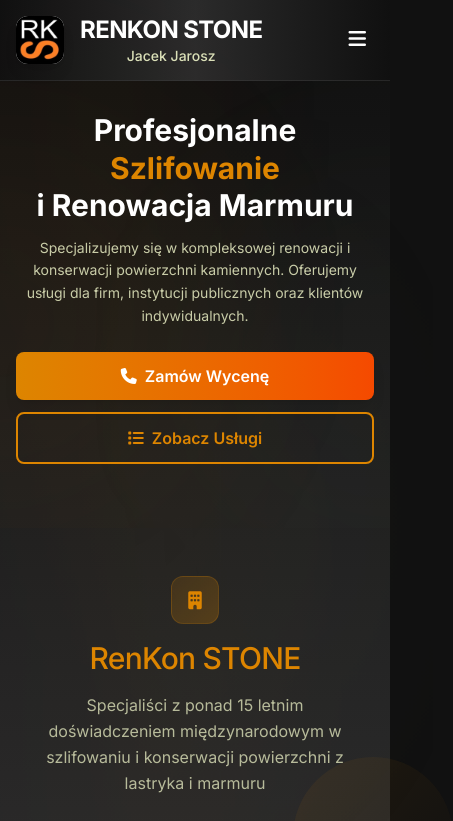
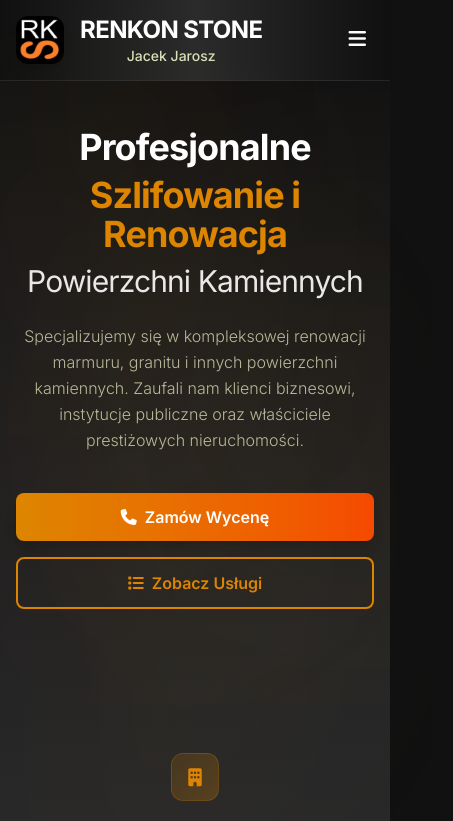
Before and after one commit to wiktorj137/renkonstone, a React (Vite) app in the folder renkonstone/: page / in a window 390 px wide. Shown: the top 821 px of the page, 453 px wide, since content can reach past the window. Built offline with nearby package versions, Linux system fonts and the light colour scheme; the HTML template or start-up script is replaced by a standard one.

Commit message:
mobile width fix

```diff
--- a/renkonstone/src/App.tsx
+++ b/renkonstone/src/App.tsx
@@ -24,7 +24,7 @@
   }, [y]);
 
   return (
-    <div className="min-h-screen relative">
+    <div className="min-h-screen relative overflow-x-hidden">
       {/* Scroll Progress Bar */}
       <div className="scroll-progress fixed top-0 left-0 h-1 bg-renkon-orange z-50 transition-all duration-150" />
 
--- a/renkonstone/src/components/layout/Header.tsx
+++ b/renkonstone/src/components/layout/Header.tsx
@@ -18,6 +18,31 @@
     window.addEventListener('scroll', handleScroll);
     return () => window.removeEventListener('scroll', handleScroll);
   }, []);
+
+  // Close mobile menu when clicking outside
+  useEffect(() => {
+    if (!isOpen) return;
+
+    const handleClickOutside = (event: MouseEvent) => {
+      const target = event.target as HTMLElement;
+      const nav = document.querySelector('nav');
+
+      // Check if click is outside the navigation
+      if (nav && !nav.contains(target)) {
+        closeMenu();
+      }
+    };
+
+    // Add a small delay to prevent immediate closing
+    const timeoutId = setTimeout(() => {
+      document.addEventListener('click', handleClickOutside);
+    }, 100);
+
+    return () => {
+      clearTimeout(timeoutId);
+      document.removeEventListener('click', handleClickOutside);
+    };
+  }, [isOpen, closeMenu]);
 
   const handleNavClick = (id: string, serviceId?: number) => {
     scrollToSection(`#${id}`);
@@ -64,11 +89,11 @@
               onClick={() => handleNavClick('home')}
               className="flex items-center space-x-4 group"
             >
-              <div className="w-12 h-12 bg-white rounded-xl flex items-center justify-center shadow-lg overflow-hidden group-hover:scale-105 transition-transform">
+              <div className="w-12 h-12 rounded-xl flex items-center justify-center shadow-lg overflow-hidden group-hover:scale-105 transition-transform">
                 <img
                   src="/renkon-logo.jpg"
                   alt="RENKON STONE Logo"
-                  className="w-full h-full object-cover"
+                  className="w-full h-full object-cover rounded-xl"
                   onError={(e) => {
                     (e.target as HTMLImageElement).style.display = 'none';
                   }}
--- a/renkonstone/src/sections/HeroSection.tsx
+++ b/renkonstone/src/sections/HeroSection.tsx
@@ -6,33 +6,31 @@
   return (
     <section
       id="home"
-      className="pt-28 md:pt-32 pb-16 md:pb-20 relative overflow-hidden bg-transparent"
+      className="pt-32 md:pt-40 pb-24 md:pb-32 relative overflow-hidden bg-transparent"
     >
-      {/* Animated glow effect */}
+      {/* Subtle gradient backdrop */}
       <div className="absolute inset-0 overflow-hidden pointer-events-none">
-        <div className="absolute top-1/4 -left-48 w-96 h-96 bg-renkon-orange/10 rounded-full blur-[120px] animate-pulse" />
-        <div className="absolute top-1/3 -right-48 w-96 h-96 bg-renkon-beige/5 rounded-full blur-[120px] animate-pulse" style={{ animationDelay: '2s' }} />
+        <div className="absolute top-1/4 left-1/4 w-[500px] h-[500px] bg-renkon-orange/5 rounded-full blur-[150px]" />
+        <div className="absolute bottom-1/4 right-1/4 w-[500px] h-[500px] bg-renkon-beige/3 rounded-full blur-[150px]" />
       </div>
 
       <div className="max-w-7xl mx-auto px-4 sm:px-6 lg:px-8 w-full relative z-10">
-        <div className="max-w-4xl mx-auto text-center animate-fade-in">
+        <div className="max-w-4xl mx-auto text-center">
           {/* Main Heading */}
-          <h1 className="text-3xl sm:text-4xl md:text-5xl font-bold text-white mb-3 sm:mb-4 leading-tight">
-            Profesjonalne
-            <br />
-            <span className="text-renkon-orange">Szlifowanie</span>
-            <br />i Renowacja Marmuru
+          <h1 className="text-4xl sm:text-5xl md:text-6xl lg:text-7xl font-bold text-white mb-6 md:mb-8 leading-[1.1] tracking-tight animate-fade-in">
+            Profesjonalne<br />
+            <span className="text-renkon-orange inline-block mt-2">Szlifowanie i Renowacja</span><br />
+            <span className="text-white/90 text-3xl sm:text-4xl md:text-5xl lg:text-6xl font-normal mt-2 inline-block">Powierzchni Kamiennych</span>
           </h1>
 
           {/* Business Subtitle */}
-          <p className="text-sm sm:text-base md:text-lg text-renkon-beige/90 mb-6 leading-relaxed max-w-2xl mx-auto">
-            Specjalizujemy się w kompleksowej renowacji i konserwacji powierzchni
-            kamiennych. Oferujemy usługi dla firm, instytucji publicznych oraz
-            klientów indywidualnych.
+          <p className="text-base sm:text-lg md:text-xl text-renkon-beige/80 mb-10 md:mb-12 leading-relaxed max-w-3xl mx-auto font-light animate-fade-in" style={{ animationDelay: '0.2s' }}>
+            Specjalizujemy się w kompleksowej renowacji marmuru, granitu i innych powierzchni kamiennych.
+            Zaufali nam klienci biznesowi, instytucje publiczne oraz właściciele prestiżowych nieruchomości.
           </p>
 
           {/* CTA Buttons */}
-          <div className="flex flex-col sm:flex-row gap-3 justify-center">
+          <div className="flex flex-col sm:flex-row gap-4 justify-center animate-fade-in" style={{ animationDelay: '0.4s' }}>
             <Button
               onClick={() => scrollToSection('#contact')}
               variant="primary"
--- a/renkonstone/src/sections/TestimonialsSection.tsx
+++ b/renkonstone/src/sections/TestimonialsSection.tsx
@@ -108,7 +108,7 @@
     <>
       <div
         ref={carouselRef}
-        className="flex overflow-x-auto snap-x snap-mandatory scrollbar-hide gap-4 pb-8 -mx-4 px-4"
+        className="flex overflow-x-auto snap-x snap-mandatory scrollbar-hide gap-4 pb-8"
       >
         {testimonials.map((testimonial) => (
           <div key={testimonial.id} className="flex-shrink-0 w-80 sm:w-96 snap-start">
```
